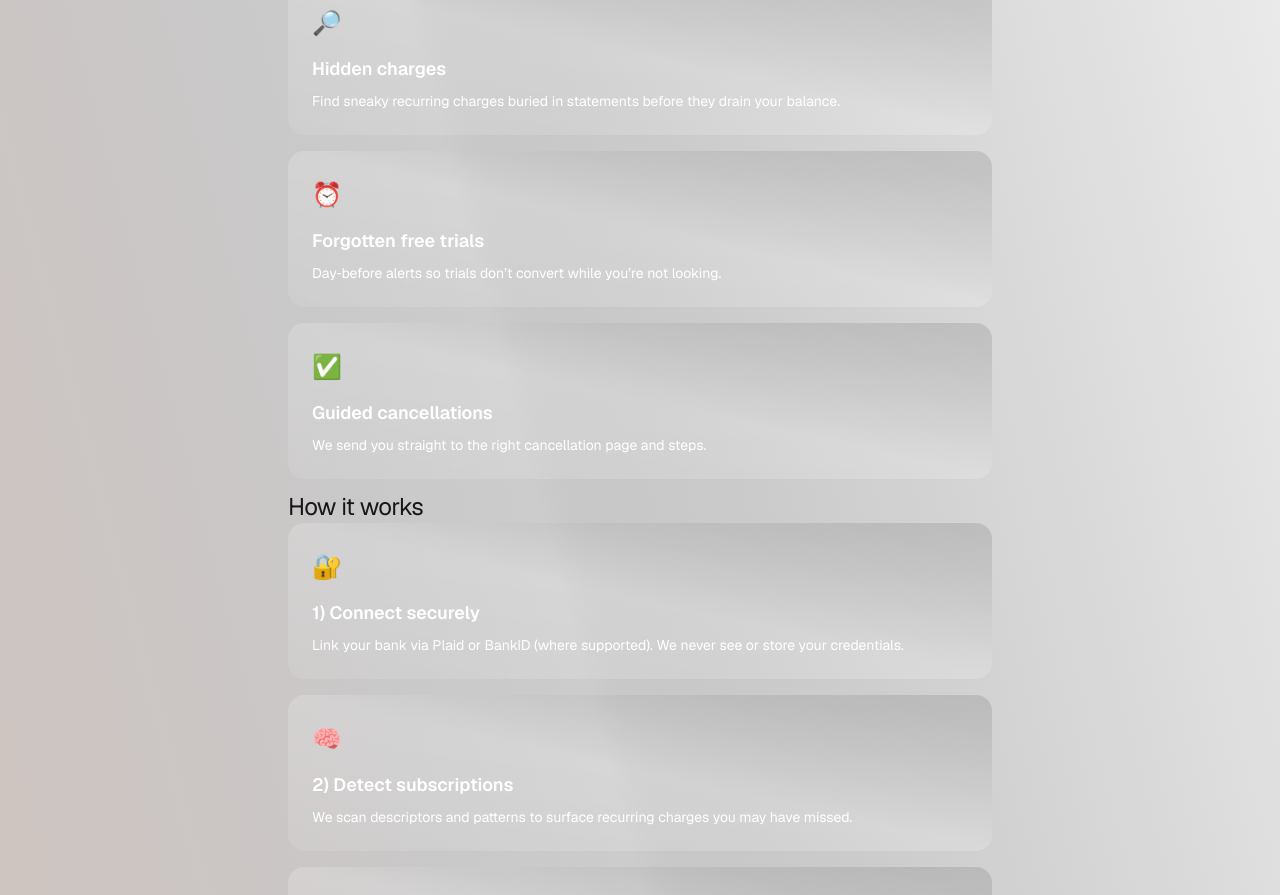
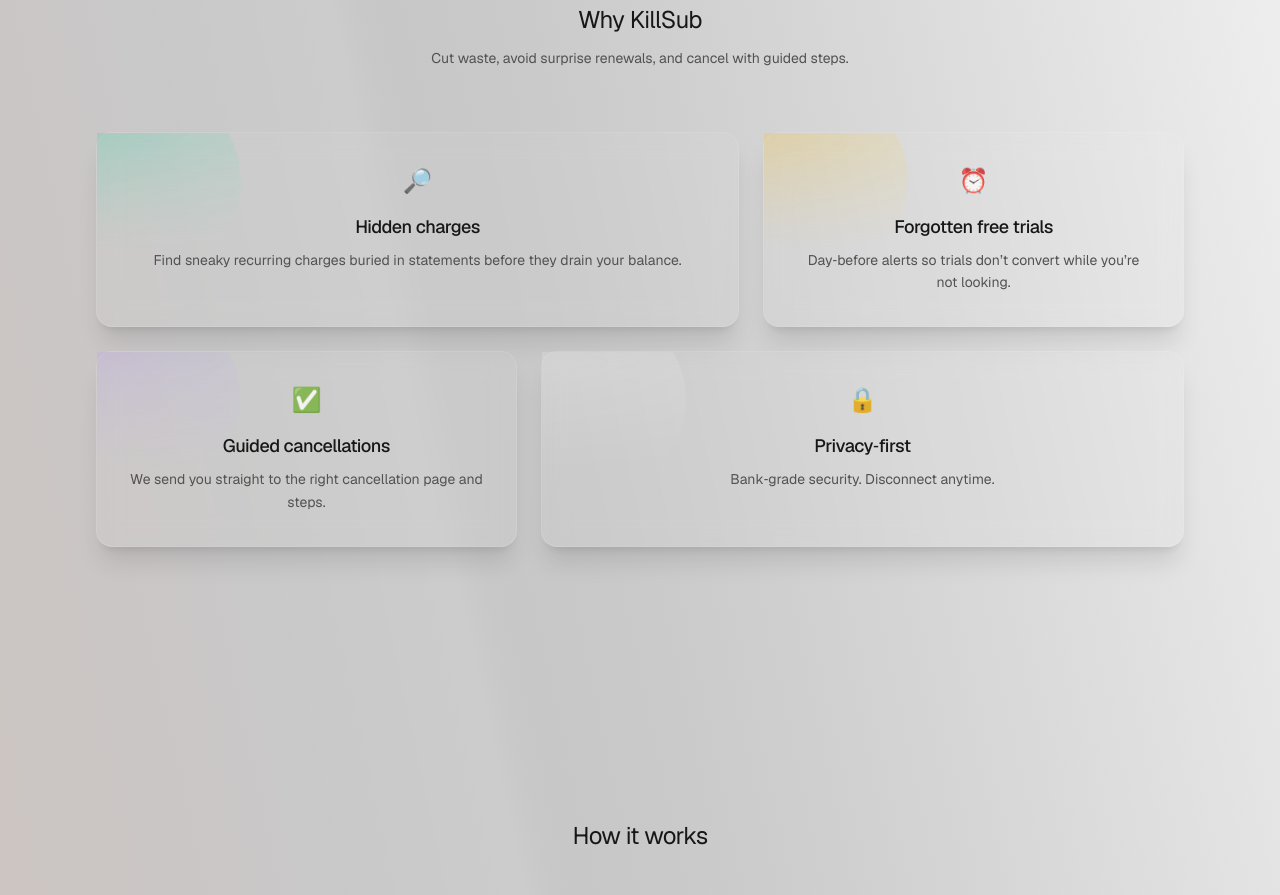
Before and after one commit to Mezsoa/Subzio, a Next.js app: page / in a window 1280 px wide. Shown: the part 1520-2415 px from the top of the page. Built offline with nearby package versions, Linux system fonts and the light colour scheme.

Commit message:
fixed alot of design issues and then also added framer motion for cards and changed from section to SnapSection package

```diff
--- a/src/app/page.tsx
+++ b/src/app/page.tsx
@@ -1,12 +1,12 @@
 import Navbar from "@/components/Navbar";
 import Hero from "@/components/Hero";
-import Card from "@/components/Card";
 import TestimonialCard from "@/components/TestimonialCard";
 import Footer from "@/components/Footer";
 import Fomo from "@/components/Fomo";
 import FAQ from "@/components/FAQ";
 import FounderMessage from "@/components/FounderMessage";
 import SnapSection from "@/components/SnapSection";
+import GlassFeature from "@/components/GlassFeature";
 
 export default function Home() {
   return (
@@ -36,48 +36,74 @@
         </section>
 
         {/* Why KillSub */}
-        <SnapSection className="mx-auto max-w-3xl px-4 sm:px-6 lg:px-8 py-10 sm:py-14 mt-0 bg-transparent h-[30vh] flex flex-col items-start justify-center">
-          <div className="mb-6">
-            <h2 className="text-xl sm:text-2xl font-regular tracking-tight text-foreground">Why KillSub</h2>
-            <p className="mt-2 text-sm text-muted">Cut waste, avoid surprise renewals, and cancel with guided steps.</p>
+        <SnapSection className="mx-auto max-w-6xl px-4 sm:px-6 lg:px-8 py-16 bg-transparent flex flex-col items-center justify-center text-center">
+          <div className="mb-16">
+            <h2 className="text-xl sm:text-2xl font-regular tracking-tight text-foreground text-center">Why KillSub</h2>
+            <p className="mt-3 text-sm text-muted max-w-2xl mx-auto">Cut waste, avoid surprise renewals, and cancel with guided steps.</p>
           </div>
-          <div className="flex flex-col gap-4">
-            <Card
+          <div className="w-full grid grid-cols-1 md:grid-cols-5 gap-4 md:gap-6">
+            <GlassFeature
               title="Hidden charges"
               description="Find sneaky recurring charges buried in statements before they drain your balance."
               icon={<span aria-hidden className="text-2xl">🔎</span>}
+              accent="emerald"
+              className="md:col-span-3"
             />
-            <Card
+            <GlassFeature
               title="Forgotten free trials"
               description="Day‑before alerts so trials don’t convert while you’re not looking."
               icon={<span aria-hidden className="text-2xl">⏰</span>}
+              accent="amber"
+              className="md:col-span-2"
             />
-            <Card
+            <GlassFeature
               title="Guided cancellations"
               description="We send you straight to the right cancellation page and steps."
               icon={<span aria-hidden className="text-2xl">✅</span>}
+              accent="violet"
+              className="md:col-span-2"
+            />
+            <GlassFeature
+              title="Privacy‑first"
+              description="Bank‑grade security. Disconnect anytime."
+              icon={<span aria-hidden className="text-2xl">🔒</span>}
+              accent="zinc"
+              className="md:col-span-3"
             />
           </div>
         </SnapSection>
 
         {/* How it works */}
-        <SnapSection className="mx-auto max-w-3xl px-4 sm:px-6 lg:px-8 py-8 sm:py-10 bg-transparent mt-36 flex flex-col items-end justify-center">
-          <h2 className="text-xl sm:text-2xl font-regular tracking-tight text-foreground">How it works</h2>
-          <div className="flex flex-col gap-4">
-            <Card
-              title="1) Connect securely"
+        <SnapSection className="mx-auto max-w-6xl px-4 sm:px-6 lg:px-8 py-16 bg-transparent flex flex-col items-center justify-center text-center">
+          <h2 className="text-xl sm:text-2xl font-regular tracking-tight text-foreground text-center mb-16">How it works</h2>
+          <div className="w-full grid grid-cols-1 md:grid-cols-5 gap-4 md:gap-6">
+            <GlassFeature
+              title="Connect securely"
               description="Link your bank via Plaid or BankID (where supported). We never see or store your credentials."
               icon={<span aria-hidden className="text-2xl">🔐</span>}
+              accent="sky"
+              className="md:col-span-3"
             />
-            <Card
-              title="2) Detect subscriptions"
+            <GlassFeature
+              title="Detect subscriptions"
               description="We scan descriptors and patterns to surface recurring charges you may have missed."
               icon={<span aria-hidden className="text-2xl">🧠</span>}
+              accent="emerald"
+              className="md:col-span-2"
             />
-            <Card
-              title="3) Cancel with guidance"
+            <GlassFeature
+              title="Cancel with guidance"
               description="We direct you to the provider’s cancellation page and provide simple steps or templates."
               icon={<span aria-hidden className="text-2xl">🧾</span>}
+              accent="violet"
+              className="md:col-span-2"
+            />
+            <GlassFeature
+              title="Start killing subscriptions"
+              description="Start killing subscriptions now. It's free to try."
+              icon={<span aria-hidden className="text-2xl">🚀</span>}
+              accent="zinc"
+              className="md:col-span-3"
             />
           </div>
         </SnapSection>
@@ -85,13 +111,13 @@
         <Fomo />
 
         {/* Founder Message */}
-        <section className="mx-auto max-w-3xl px-4 sm:px-6 lg:px-8 py-8 sm:py-10 bg-transparent sm:h-[80vh] flex items-center justify-center">
+        <SnapSection className="mx-auto max-w-4xl px-4 sm:px-6 lg:px-8 py-8 sm:py-10 bg-transparent sm:h-[80vh] flex items-center justify-center">
           <FounderMessage />
-        </section>
+        </SnapSection>
 
-        <section className="mx-auto sm:h-[60vh] max-w-5xl md:mt-24 px-4 sm:px-6 lg:px-8 py-6 sm:py-8 bg-transparent">
+        <SnapSection className="mx-auto sm:h-[60vh] max-w-5xl md:mt-24 px-4 sm:px-6 lg:px-8 py-6 sm:py-8 bg-transparent">
           <FAQ />
-        </section>
+        </SnapSection>
 
       </main>
 
--- a/src/components/Card.tsx
+++ b/src/components/Card.tsx
@@ -4,29 +4,32 @@
 
 
 type CardProps = {
-  title: string;
-  description: string;
+  title: string | string[];
+  description: string | string[];
   icon?: React.ReactNode;
   delay?: number;
 };
 
-function Card({ title, description, icon, delay = 0 }: CardProps) {
+function Card({ title: [title1, title2, title3], description: [description1, description2, description3], icon, delay = 0 }: CardProps) {
   return (
     <>
     <motion.div
-      initial={{ opacity: 0, y: 40 }}
+      initial={{ opacity: 0, y: 12 }}
       animate={{ opacity: 1, y: 0 }}
-      transition={{ duration: 0.4, delay }}
-      whileHover={{ scale: 1.02, rotateX: 2, rotateY: -2}}
-      className="group rounded-2xl p-6 bg-gradient-to-tr from-white/10 via-white/20 to-black/10
-                 text-white hover:shadow-[0_8px_40px_rgba(0,0,0,0.3)] transition relative overflow-hidden"
+      transition={{ duration: 0.35, delay }}
+      className="group min-w-[600px] rounded-lg border border-border bg-background/40 p-5 transition-colors hover:bg-background/60"
     >
-
-
-
-      {icon && <div className="mb-4 text-3xl">{icon}</div>}
-      <h3 className="text-lg font-semibold">{title}</h3>
-      <p className="mt-2 text-sm text-muted-foreground">{description}</p>
+              <div className="flex flex-col gap-2 w-full">
+                {icon && <div className="mb-3 text-2xl text-foreground/80">{icon}</div>}
+                <ul className="list-disc list-inside">
+                  <h5 className="mt-2 text-base sm:text-lg text-foreground font-regular text-center">{title1}</h5>
+                  <li className="mt-4 text-sm text-muted font-light text-center">{description1}</li>
+                  <h5 className="mt-2 text-base sm:text-lg text-foreground font-regular text-center">{title2}</h5>
+                  <li className="mt-4 text-sm text-muted font-light text-center">{description2}</li>
+                  <h5 className="mt-2 text-base sm:text-lg text-foreground font-regular text-center">{title3}</h5>
+                  <li className="mt-4 text-sm text-muted font-light text-center">{description3}</li>
+                </ul>
+              </div>
     </motion.div>
     </>
   );
--- a/src/components/Fomo.tsx
+++ b/src/components/Fomo.tsx
@@ -1,6 +1,7 @@
 "use client";
 
 import React, { useEffect, useMemo, useState } from 'react'
+import SnapSection from './SnapSection'
 
 function formatTime(ms: number) {
   const totalSeconds = Math.max(0, Math.floor(ms / 1000));
@@ -41,7 +42,7 @@
   const { days, hours, minutes, seconds } = formatTime(remaining);
 
   return (
-    <section className="mx-auto max-w-3xl px-4 sm:px-6 lg:px-8 py-14 h-[100vh] flex items-center justify-center mt-48">
+    <SnapSection className="mx-auto max-w-3xl px-4 sm:px-6 lg:px-8 py-14 h-[100vh] flex items-center justify-center mt-48">
       <div className="relative overflow-hidden rounded-2xl border border-border bg-gradient-to-br from-zinc-900 via-black to-zinc-900 p-6 sm:p-10 shadow-xl">
         <div className="flex flex-col lg:flex-row items-start lg:items-center justify-between gap-8">
           <div>
@@ -113,7 +114,7 @@
           84 people joined the waitlist this week.
         </p>
       </div>
-    </section>
+    </SnapSection>
   )
 }
 
--- /dev/null
+++ b/src/components/GlassFeature.tsx
@@ -0,0 +1,39 @@
+"use client";
+
+import React from "react";
+
+type GlassFeatureProps = {
+  title: string;
+  description: string;
+  icon?: React.ReactNode;
+  accent?: "emerald" | "sky" | "violet" | "amber" | "rose" | "zinc";
+  className?: string;
+};
+
+const ACCENT_MAP: Record<NonNullable<GlassFeatureProps["accent"]>, string> = {
+  emerald: "from-emerald-400/20 to-emerald-300/10",
+  sky: "from-sky-400/20 to-sky-300/10",
+  violet: "from-violet-400/20 to-violet-300/10",
+  amber: "from-amber-400/25 to-amber-300/10",
+  rose: "from-rose-400/20 to-rose-300/10",
+  zinc: "from-white/20 to-white/10",
+};
+
+export default function GlassFeature({ title, description, icon, accent = "zinc", className = "" }: GlassFeatureProps) {
+  const accentClasses = ACCENT_MAP[accent];
+  return (
+    <div
+      className={`relative rounded-2xl border border-white/10 bg-white/5 backdrop-blur-md shadow-xl transition-colors hover:bg-white/7.5 ${className}`}
+    >
+      <div className="pointer-events-none absolute inset-0 [mask-image:radial-gradient(100%_60%_at_0%_0%,_white,_transparent)]">
+        <div className={`absolute -top-12 -left-12 h-48 w-48 rounded-full bg-gradient-to-br ${accentClasses}`} />
+      </div>
+
+      <div className="relative p-6 sm:p-8">
+        {icon && <div className="mb-4 text-2xl text-foreground/85">{icon}</div>}
+        <h3 className="text-lg font-medium text-foreground tracking-tight">{title}</h3>
+        <p className="mt-2 text-sm text-muted leading-relaxed">{description}</p>
+      </div>
+    </div>
+  );
+}
--- a/src/components/SnapSection.tsx
+++ b/src/components/SnapSection.tsx
@@ -4,96 +4,31 @@
 
 type SnapSectionProps = PropsWithChildren<{
   className?: string;
-  revealDistancePx?: number;
-  durationMs?: number; // kept for backwards-compat; applies to both if specific durations not provided
-  opacityDurationMs?: number; // duration for opacity fade
-  transformDurationMs?: number; // duration for slide-up transform
-  opacityDelayMs?: number; // optional delay before opacity starts
+  durationMs?: number;
+  offsetPx?: number; // starting translateY in px
+  threshold?: number; // intersection threshold to reveal
 }>;
 
-export default function SnapSection({ className = "", revealDistancePx = 300, durationMs = 500, opacityDurationMs, transformDurationMs, opacityDelayMs = 0, children }: SnapSectionProps) {
+export default function SnapSection({ className = "", durationMs = 900, offsetPx = 64, threshold = 0.75, children }: SnapSectionProps) {
   const containerRef = useRef<HTMLElement | null>(null);
-  const [revealed, setRevealed] = useState<boolean>(false);
-  const wheelAccumRef = useRef<number>(0);
-  const touchStartYRef = useRef<number | null>(null);
-  const [isActive, setIsActive] = useState<boolean>(false);
+  const [visible, setVisible] = useState<boolean>(false);
 
-  // Observe when this section is the active viewport target
+  // Reveal when entering viewport
   useEffect(() => {
     const el = containerRef.current;
     if (!el) return;
     const observer = new IntersectionObserver(
       (entries) => {
         const entry = entries[0];
-        setIsActive(entry.isIntersecting && entry.intersectionRatio > 0.9);
+        if (entry.isIntersecting && entry.intersectionRatio >= threshold) {
+          setVisible(true);
+        }
       },
-      { threshold: [0, 0.25, 0.5, 0.6, 0.75, 1] }
+      { threshold: [threshold, 1] }
     );
     observer.observe(el);
     return () => observer.disconnect();
-  }, []);
-
-  // Handle wheel/touch only when active and not revealed
-  useEffect(() => {
-    const el = containerRef.current;
-    if (!el) return;
-    if (!isActive || revealed) return;
-
-    const onWheel = (e: WheelEvent) => {
-      if (revealed) return;
-      if (e.deltaY > 0) {
-        wheelAccumRef.current += e.deltaY;
-        if (wheelAccumRef.current >= revealDistancePx) {
-          setRevealed(true);
-        }
-        e.preventDefault();
-      }
-    };
-
-    const onTouchStart = (e: TouchEvent) => {
-      if (e.touches && e.touches.length > 0) {
-        touchStartYRef.current = e.touches[0].clientY;
-      }
-    };
-
-    const onTouchMove = (e: TouchEvent) => {
-      if (revealed) return;
-      const startY = touchStartYRef.current;
-      if (startY == null) return;
-      const currentY = e.touches[0].clientY;
-      const dy = startY - currentY; // swipe up amount
-      if (dy > 0) {
-        if (dy >= revealDistancePx) {
-          setRevealed(true);
-          touchStartYRef.current = null;
-        }
-        e.preventDefault();
-      }
-    };
-
-    const onTouchEnd = () => {
-      touchStartYRef.current = null;
-    };
-
-    el.addEventListener("wheel", onWheel, { passive: false });
-    el.addEventListener("touchstart", onTouchStart, { passive: true });
-    el.addEventListener("touchmove", onTouchMove, { passive: false });
-    el.addEventListener("touchend", onTouchEnd, { passive: true });
-    return () => {
-      el.removeEventListener("wheel", onWheel as EventListener);
-      el.removeEventListener("touchstart", onTouchStart as EventListener);
-      el.removeEventListener("touchmove", onTouchMove as EventListener);
-      el.removeEventListener("touchend", onTouchEnd as EventListener);
-    };
-  }, [isActive, revealed, revealDistancePx]);
-
-  // Reset accumulator when leaving active or after reveal
-  useEffect(() => {
-    if (!isActive || revealed) {
-      wheelAccumRef.current = 0;
-      touchStartYRef.current = null;
-    }
-  }, [isActive, revealed]);
+  }, [threshold]);
 
   return (
     <section
@@ -101,14 +36,13 @@
         containerRef.current = n;
         return;
       }}
-      className={`snap-center snap-always overscroll-y-contain min-h-full flex items-center justify-center ${className}`}
+      className={`snap-center snap-always overscroll-y-contain min-h-screen flex items-center justify-center ${className}`}
     >
       <div
-        className={`w-full ease-out transform transition-opacity transition-transform ${isActive ? "opacity-100" : "opacity-0"} ${
-          revealed ? "translate-y-0 opacity-100" : "translate-y-48 opacity-0"
-        }`}
+        className={`w-full ease-out transform transition-opacity transition-transform ${visible ? "opacity-100 translate-y-0" : "opacity-0"}`}
         style={{
-          transition: `opacity ${opacityDurationMs ?? durationMs}ms ease-out ${opacityDelayMs}ms, transform ${transformDurationMs ?? durationMs}ms ease-out 0ms`,
+          transition: `opacity ${durationMs}ms ease-out, transform ${durationMs}ms ease-out`,
+          transform: visible ? "translateY(0)" : `translateY(${offsetPx}px)`,
         }}
       >
         {children}
```
Also changed, not shown: src/app/globals.css (+35 -0 lines), src/components/SubscriptionsCard.tsx (+6 -4 lines).
